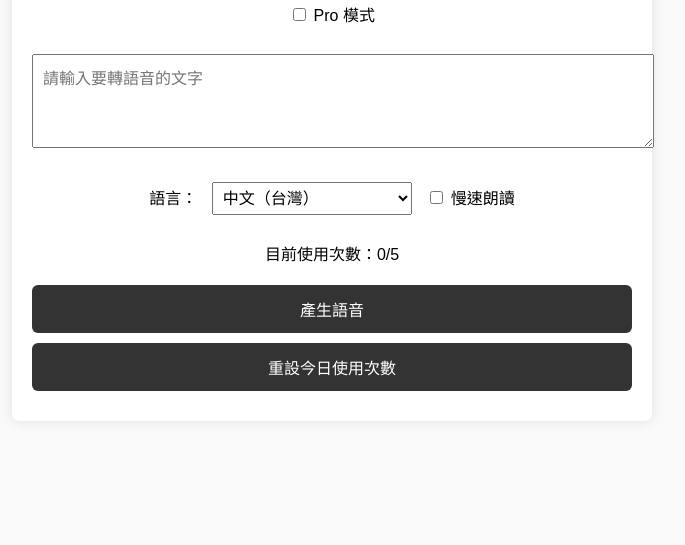
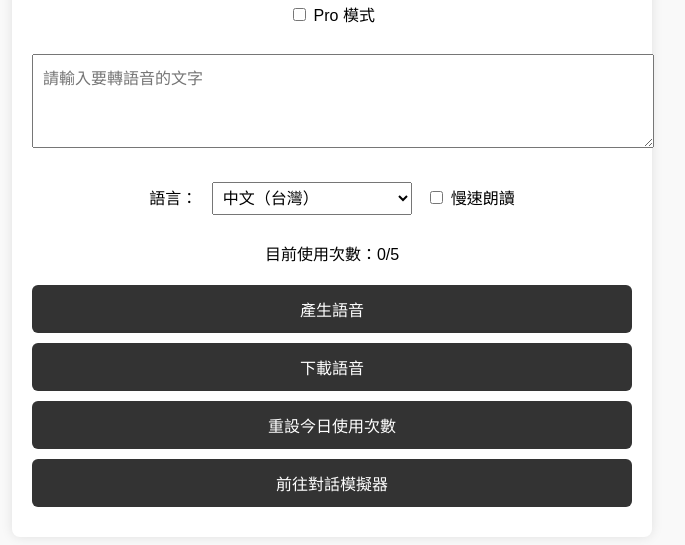
Before and after one commit to geogeolo/image-saas-lab, a plain HTML site: page frontend/index.html in a window 1280 px wide. Shown: the part 137-682 px from the top of the page, without its empty margins (308-993 px from the left). Drawn offline with Linux system fonts and the light colour scheme.

Commit message:
Update index.html

```diff
--- a/frontend/index.html
+++ b/frontend/index.html
@@ -26,8 +26,9 @@
     <!-- 操作按鈕 -->
     <section class="buttons-section">
       <button onclick="generateSpeech()">產生語音</button>
+      <button onclick="downloadSpeech()">下載語音</button>
       <button onclick="resetUsage()">重設今日使用次數</button>
-
+      <button onclick="location.href='dialogue.html'">前往對話模擬器</button>
     </section>
   </div>
 
```
